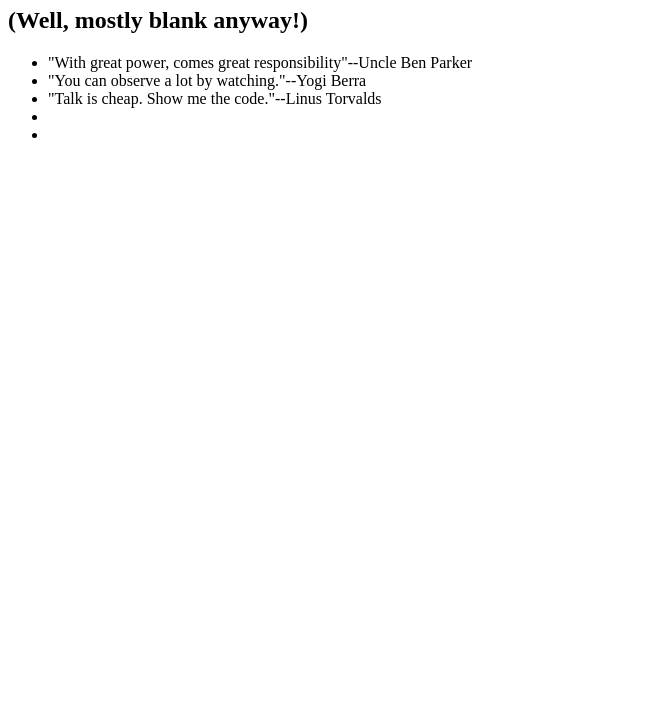
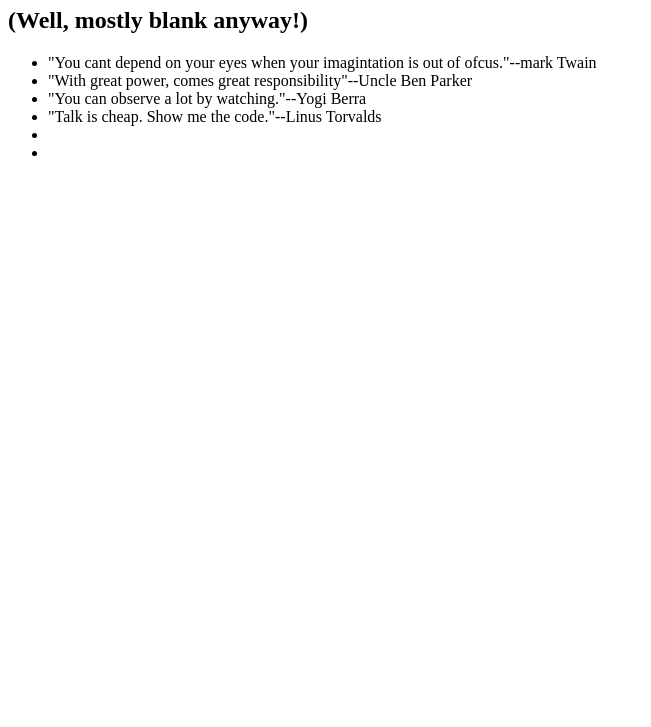
Before and after one commit to vimalavictor/0main_openSAP_repo, a plain HTML site: page index.html in a window 1280 px wide. Shown: the part 73-800 px from the top of the page, without its empty margins (0-651 px from the left). Drawn offline with Linux system fonts and the light colour scheme.

Commit message:
Mark Twain quote

```diff
--- a/index.html
+++ b/index.html
@@ -9,6 +9,7 @@
 		<h1> This web page is blank. </h1>
 		<h2>(Well, mostly blank anyway!)</h2>
 		<ul>
+			<li>"You cant depend on your eyes when your imagintation is out of ofcus."--mark Twain</li>
 			<li>"With great power, comes great responsibility"--Uncle Ben Parker</li>
 			<li>"You can observe a lot by watching."--Yogi Berra</li>
 			<li>"Talk is cheap. Show me the code."--Linus Torvalds</li>
```
